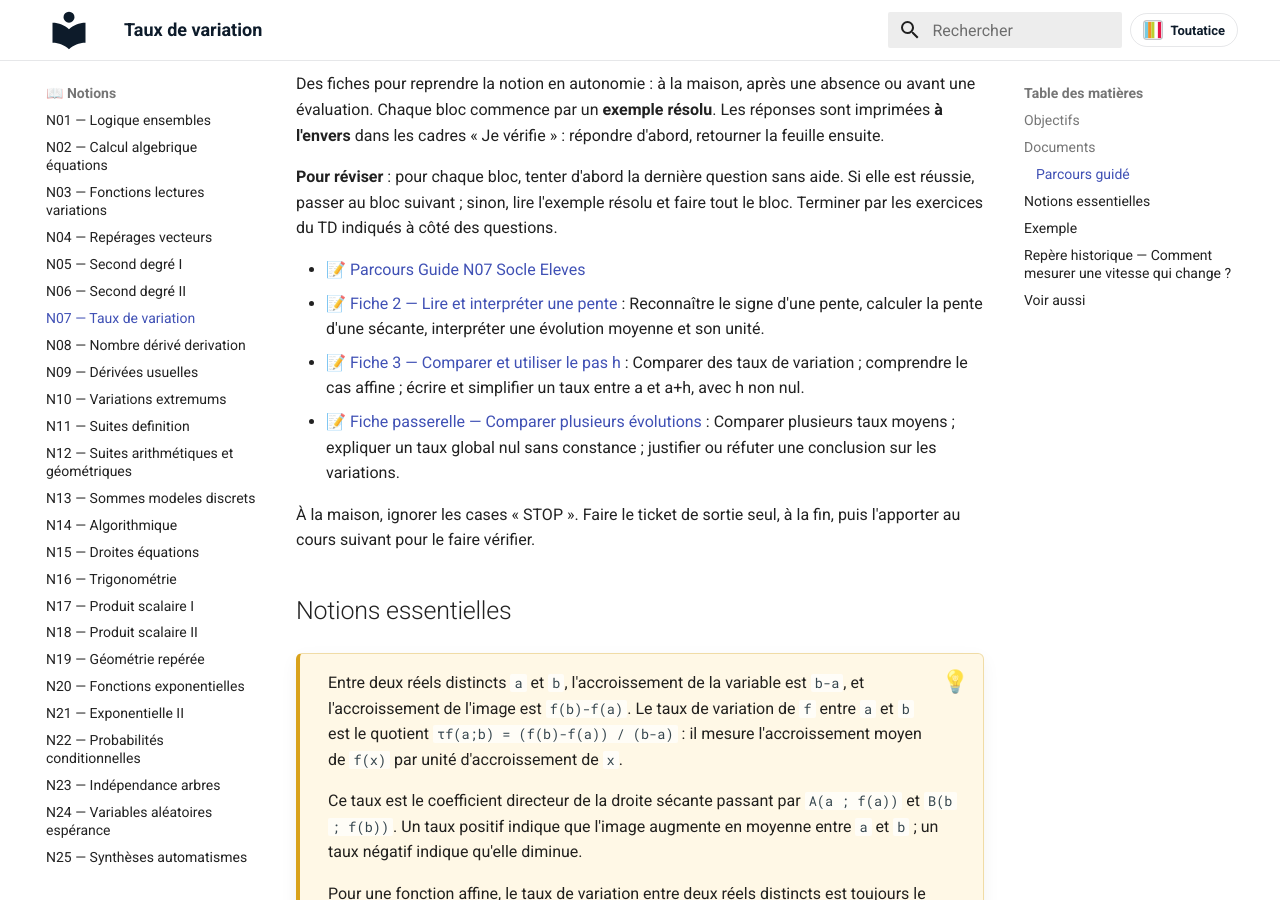
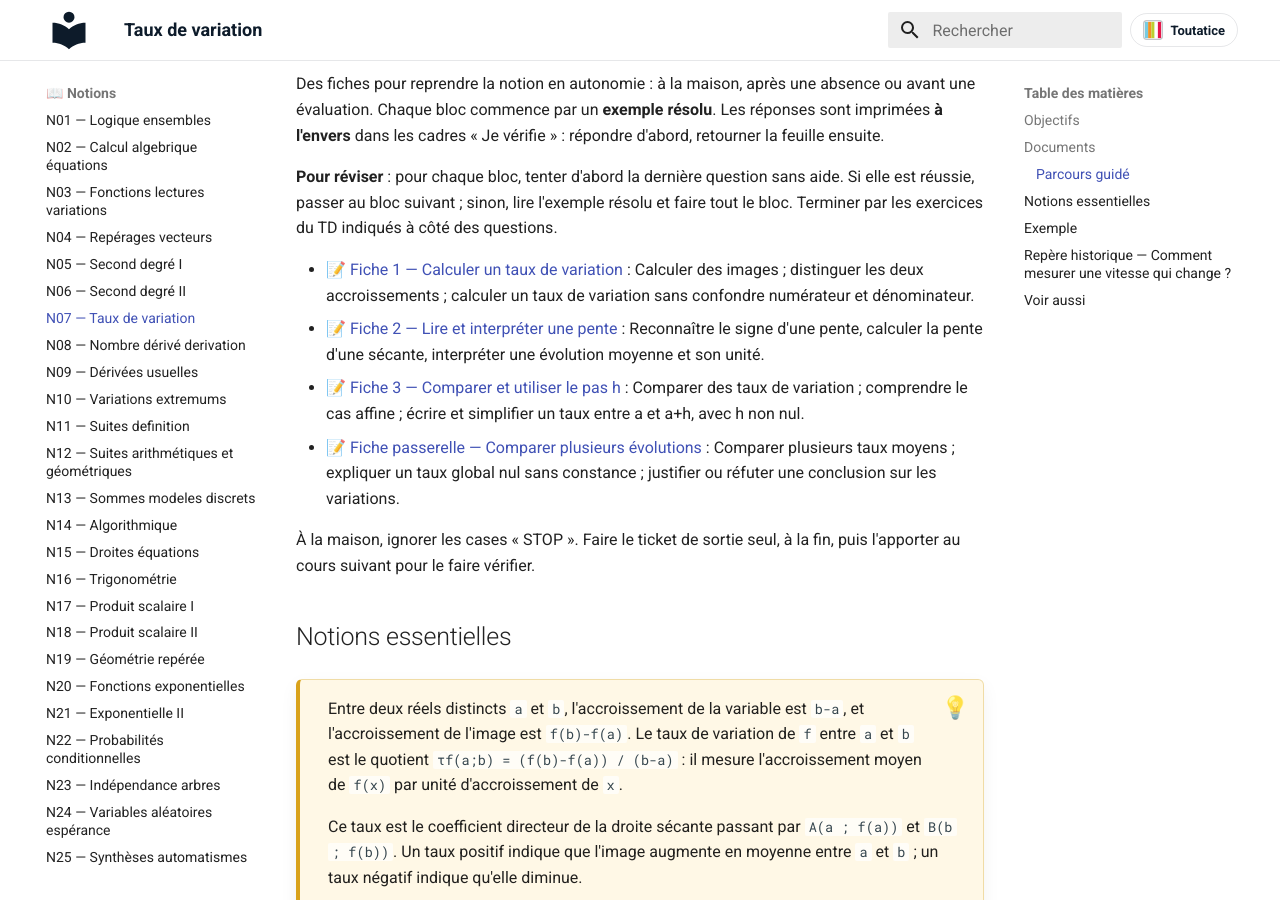
Before and after one commit to vnicolle56610/maths-premiere-specialite, an MkDocs documentation site: the page built from docs/notions/N07-taux-de-variation.md, in a window 1280 px wide and 900 px high, scrolled down 858 px. Built offline with MkDocs 1.6.1 and Material for MkDocs 9.7.7, drawn with Linux system fonts in a browser that asks for light colours.

Commit message:
Publication automatique : 0 fichier(s) copié(s), 1 page(s) mise(s) à jour
Pages mises à jour :
  - docs/notions/N07-taux-de-variation.md

Autres fichiers :
  - publication_manifest.json

Généré par le protocole de publication (publier_ressources_site.py / publier_ressources_gui.py).

```diff
--- a/docs/notions/N07-taux-de-variation.md
+++ b/docs/notions/N07-taux-de-variation.md
@@ -40,7 +40,7 @@ Des fiches pour reprendre la notion en autonomie : à la maison, après une abse
 
 **Pour réviser** : pour chaque bloc, tenter d'abord la dernière question sans aide. Si elle est réussie, passer au bloc suivant ; sinon, lire l'exemple résolu et faire tout le bloc. Terminer par les exercices du TD indiqués à côté des questions.
 
-- 📝 [Parcours Guide N07 Socle Eleves](../parcours-guide/PARCOURS_GUIDE_N07_SOCLE_ELEVES.pdf)
+- 📝 [Fiche 1 — Calculer un taux de variation](../parcours-guide/PARCOURS_GUIDE_N07_FICHE_1.pdf) : Calculer des images ; distinguer les deux accroissements ; calculer un taux de variation sans confondre numérateur et dénominateur.
 - 📝 [Fiche 2 — Lire et interpréter une pente](../parcours-guide/PARCOURS_GUIDE_N07_FICHE_2.pdf) : Reconnaître le signe d'une pente, calculer la pente d'une sécante, interpréter une évolution moyenne et son unité.
 - 📝 [Fiche 3 — Comparer et utiliser le pas h](../parcours-guide/PARCOURS_GUIDE_N07_FICHE_3.pdf) : Comparer des taux de variation ; comprendre le cas affine ; écrire et simplifier un taux entre a et a+h, avec h non nul.
 - 📝 [Fiche passerelle — Comparer plusieurs évolutions](../parcours-guide/PARCOURS_GUIDE_N07_FICHE_4.pdf) : Comparer plusieurs taux moyens ; expliquer un taux global nul sans constance ; justifier ou réfuter une conclusion sur les variations.
--- a/publication_manifest.json
+++ b/publication_manifest.json
@@ -170,10 +170,10 @@
         "AUTOMATISMES_N07_TAUX_DE_VARIATION.pdf"
       ],
       "parcours": [
+        "PARCOURS_GUIDE_N07_FICHE_1.pdf",
         "PARCOURS_GUIDE_N07_FICHE_2.pdf",
         "PARCOURS_GUIDE_N07_FICHE_3.pdf",
-        "PARCOURS_GUIDE_N07_FICHE_4.pdf",
-        "PARCOURS_GUIDE_N07_SOCLE_ELEVES.pdf"
+        "PARCOURS_GUIDE_N07_FICHE_4.pdf"
       ]
     },
     "N08": {
```
